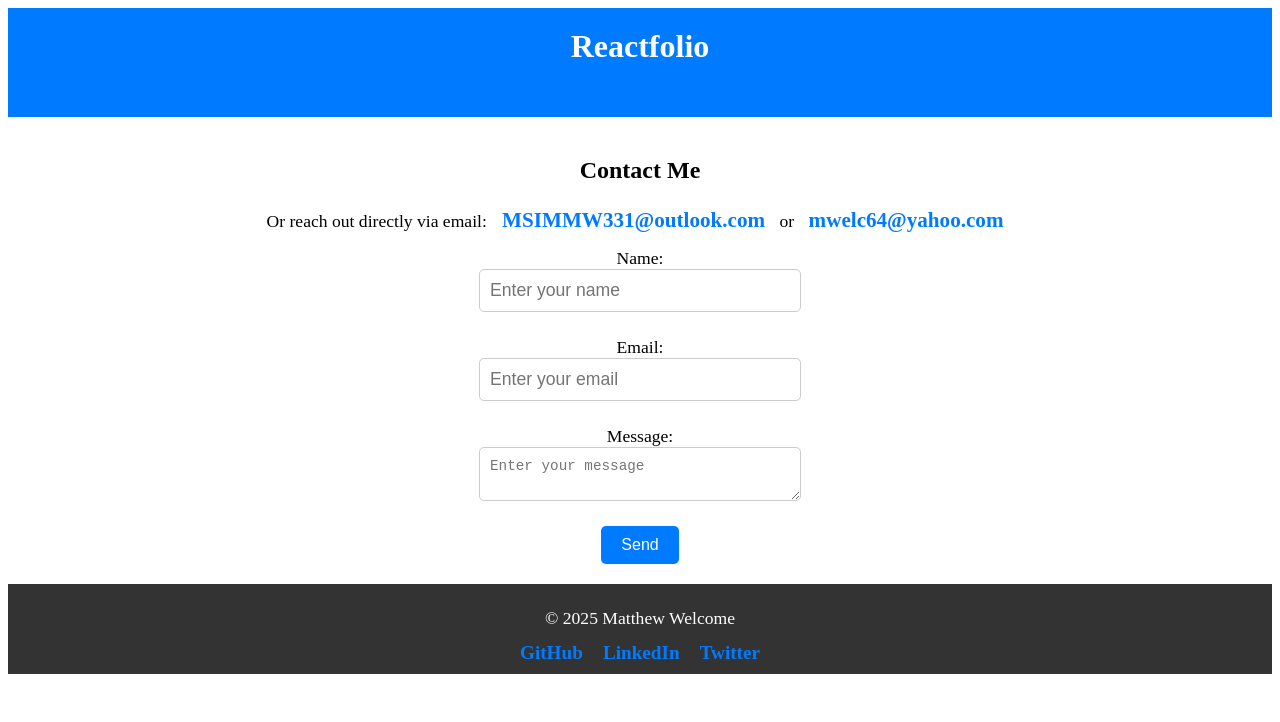
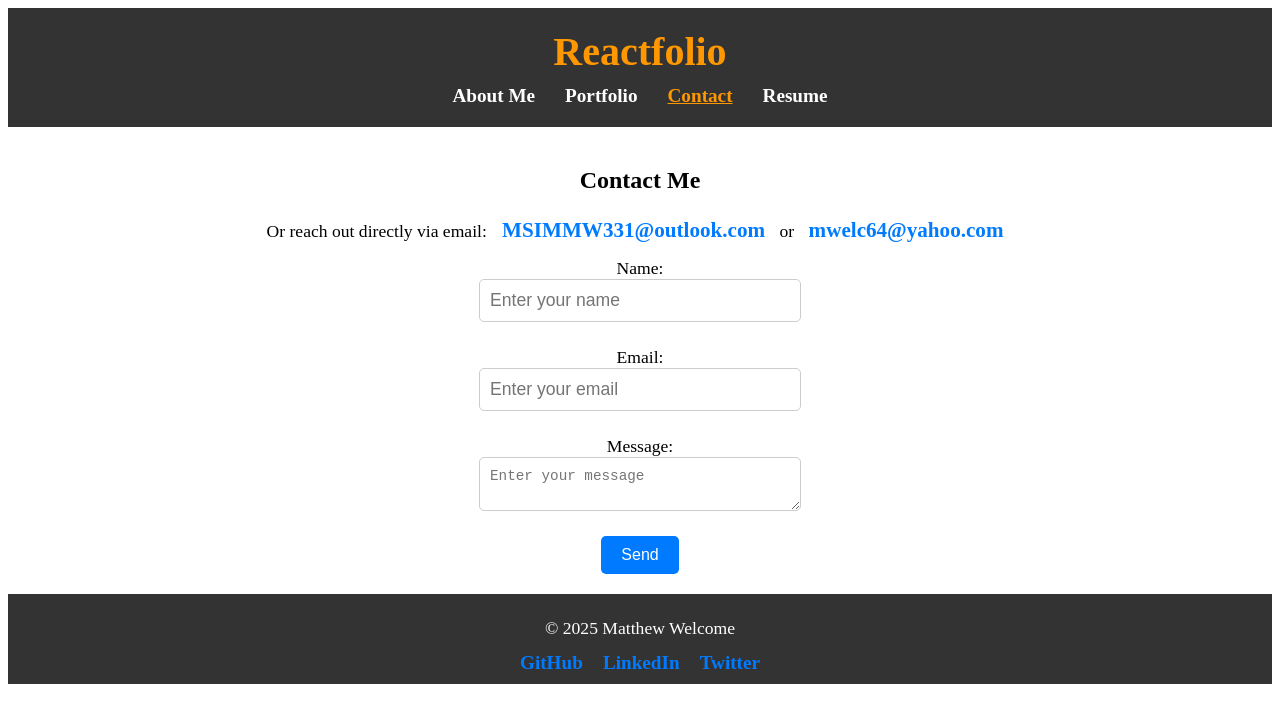
Before and after one commit to Matty330/Reactfolio, a React (Vite) app: page /contact in a window 1280 px wide. Shown: the top 722 px of the page. Built offline with nearby package versions, Linux system fonts and the light colour scheme.

Commit message:
added colors to header text

```diff
--- a/src/styles/contact.css
+++ b/src/styles/contact.css
@@ -39,3 +39,33 @@ button {
 button:hover {
     background-color: #0056b3;
 }
+
+header {
+    background-color: #333; /* Dark background for contrast */
+    color: #ffffff; /* White text for better readability */
+    padding: 20px;
+    text-align: center;
+}
+
+header h1 {
+    font-size: 2.5rem;
+    color: #ff9800; /* Orange for the title */
+    margin: 0;
+}
+
+nav a {
+    text-decoration: none;
+    color: #ffffff; /* White links */
+    margin: 0 15px;
+    font-size: 1.2rem;
+}
+
+nav a:hover {
+    color: #ff9800; /* Highlighted orange on hover */
+}
+
+.active {
+    font-weight: bold;
+    text-decoration: underline;
+    color: #ff9800; /* Orange for active section */
+}
```
